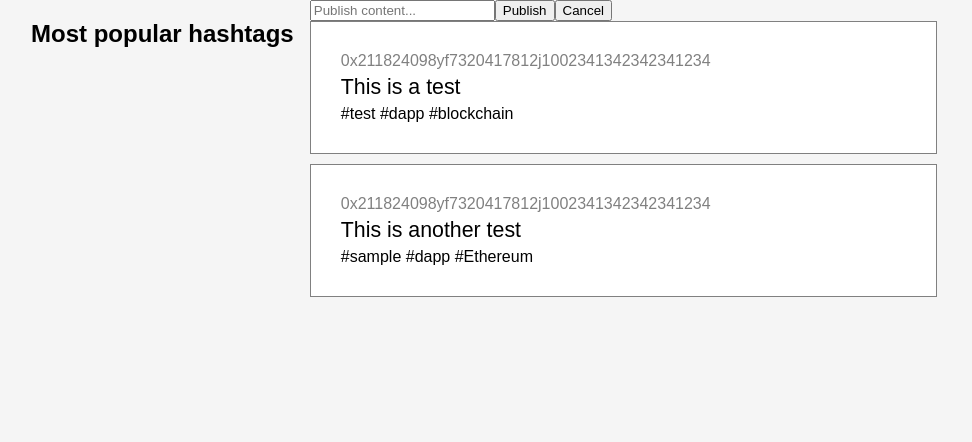
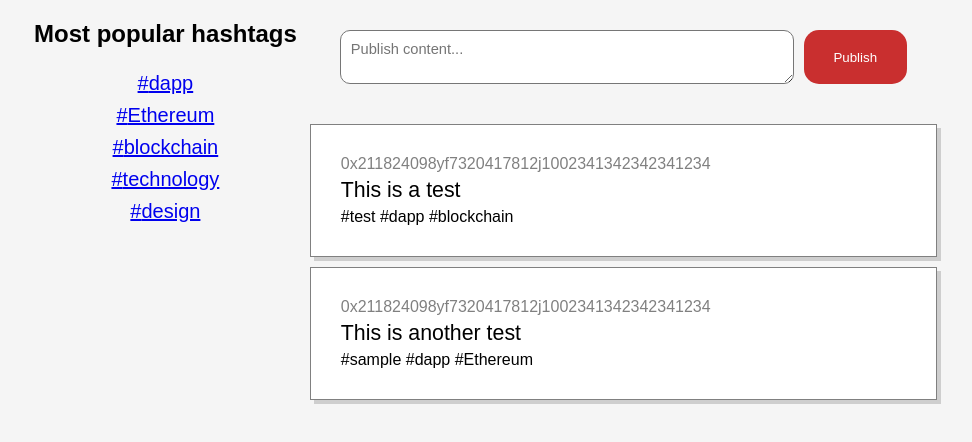
Before and after one commit to merlox/social-media-dapp, a React app: page / in a window 1280 px wide. Shown: the whole page, without its empty margins (161-1133 px from the left). Built offline with nearby package versions, Linux system fonts and the light colour scheme.

Commit message:
Finished base design

```diff
--- a/src/index.css
+++ b/src/index.css
@@ -2,6 +2,18 @@ body {
     margin: 0;
     background-color: whitesmoke;
     font-family: sans-serif;
+}
+
+button {
+    background-color: rgb(201, 47, 47);
+    color: white;
+    border-radius: 15px;
+    border: none;
+    cursor: pointer;
+}
+
+button:hover {
+    background-color: rgb(131, 0, 0);
 }
 
 .main-container {
@@ -13,7 +25,18 @@ body {
 }
 
 .input-container {
+    margin-bottom: 10px;
+    padding: 30px;
+    display: grid;
+    grid-template-columns: 80% 1fr;
+    grid-gap: 10px;
+}
 
+.input-container textarea {
+    padding: 10px;
+    border-radius: 10px;
+    font-size: 11pt;
+    font-family: sans-serif;
 }
 
 .content {
@@ -21,6 +44,7 @@ body {
     border: 1px solid grey;
     margin-bottom: 10px;
     padding: 30px;
+    box-shadow: 4px 4px 0px 0 #cecece;
 }
 
 .content-address {
@@ -32,3 +56,15 @@ body {
     font-size: 16pt;
     margin-bottom: 5px;
 }
+
+.hashtag-block {
+    text-align: center;
+}
+
+.hashtag-container {
+    line-height: 30px;
+}
+
+.hashtag {
+    font-size: 15pt;
+}
--- a/src/index.js
+++ b/src/index.js
@@ -15,7 +15,8 @@ class Main extends React.Component {
                 author: '0x211824098yf7320417812j1002341342342341234',
                 message: 'This is another test',
                 hashtags: ['sample', 'dapp', 'Ethereum']
-            }]
+            }],
+            hashtags: ['dapp', 'Ethereum', 'blockchain', 'technology', 'design']
         }
     }
 
@@ -27,17 +28,21 @@ class Main extends React.Component {
                 <div>{element.hashtags.map((hashtag, i) => (<span key={i}>#{hashtag} </span>))}</div>
             </div>
         ))
+        let hashtagBlock = this.state.hashtags.map((element, index) => (
+            <div key={index}>
+                <a className="hashtag" href="#">#{element}</a>
+            </div>
+        ))
         return (
             <div className="main-container">
                 <div className="hashtag-block">
                     <h2>Most popular hashtags</h2>
-                    <div className="hashtag-container"></div>
+                    <div className="hashtag-container">{hashtagBlock}</div>
                 </div>
                 <div className="content-block">
                     <div className="input-container">
-                        <input placeholder="Publish content..." type="text"/>
+                        <textarea placeholder="Publish content..."></textarea>
                         <button type="button">Publish</button>
-                        <button type="button">Cancel</button>
                     </div>
 
                     <div className="content-container">
```
Also changed, not shown: dist/index.html, 1 other file.
